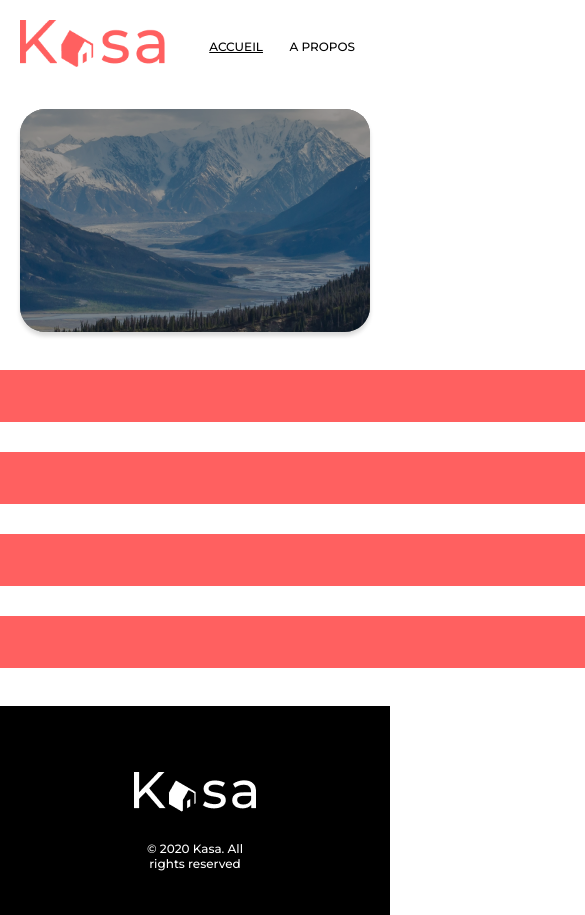
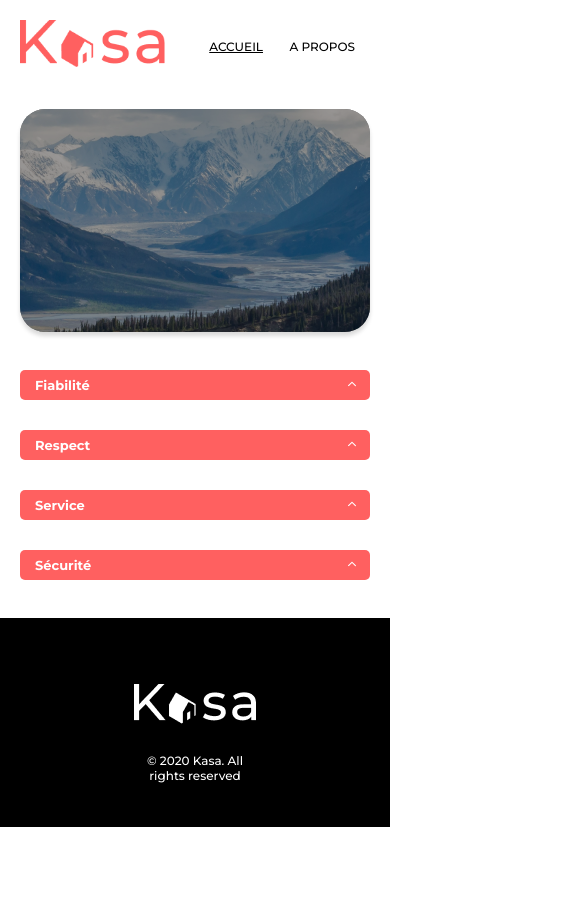
Before and after one commit to Yoan5486/Projet-8-React, a React (Create React App) app: page /About in a window 390 px wide. Shown: the top 915 px of the page, 585 px wide, since content can reach past the window. After the commit the page ends 844 px from the top, so only its background shows below. Built offline with nearby package versions, Linux system fonts and the light colour scheme.

Commit message:
Page a propos responsive sans le collapse

```diff
--- a/src/styles/style.css
+++ b/src/styles/style.css
@@ -164,6 +164,9 @@ main .flex__collapse {
   margin-bottom: 38px;
 }
 main .flex__collapse .collapse__design {
+  display: flex;
+  justify-content: space-between;
+  align-items: center;
   width: 1023px;
   height: 52px;
   border-radius: 5px;
@@ -173,7 +176,6 @@ main .flex__collapse .collapse__design {
 main .flex__collapse .collapse__design .txt__collapse {
   color: white;
   left: 15px;
-  top: 10px;
   font-weight: 700;
   font-size: 24px;
   position: relative;
@@ -184,8 +186,8 @@ main .flex__collapse .collapse__design .icon__chevron {
   width: 32px;
   height: 32px;
   color: white;
-  left: 970px;
-  bottom: 18px;
+  font-size: 1.5rem;
+  margin-right: 10px;
 }
 
 footer {
@@ -315,6 +317,17 @@ footer {
     left: 20px;
     margin: 0;
   }
+  main .flex__collapse .collapse__design {
+    width: 100%;
+    height: 30px;
+  }
+  main .flex__collapse .collapse__design .txt__collapse {
+    font-size: 13px;
+  }
+  main .flex__collapse .collapse__design .icon__chevron {
+    width: 16px;
+    height: 9.14px;
+  }
   .copyright {
     width: 133px;
     font-size: 12px;
--- a/src/styles/style.scss
+++ b/src/styles/style.scss
@@ -155,7 +155,6 @@ main {
       .txt__collapse {
         color: white;
         left: 15px;
-        top: 10px;
         font-weight: 700;
         font-size: 24px;
         position: relative;
@@ -167,10 +166,13 @@ main {
         width: 32px;
         height: 32px;
         color: white;
-        left: 970px;
-        bottom: 18px;
+        font-size: 1.5rem;
+        margin-right: 10px;
 
       }
+      display: flex;
+      justify-content: space-between;
+      align-items: center;
       width: 1023px;
       height: 52px;
       border-radius: 5px;
@@ -311,6 +313,19 @@ footer {
       margin: 6px 0 27px 0;
       padding: 0;
     }
+    .flex__collapse {
+      .collapse__design {
+        .txt__collapse {
+          font-size: 13px;
+        }
+        .icon__chevron {
+          width: 16px;
+          height: 9.14px;
+        }
+        width: 100%;
+        height: 30px;
+      }
+    }
     height: 100%;
   }
   .copyright {
```
Also changed, not shown: 1 other file (tests, documents, lock files or other folders).
